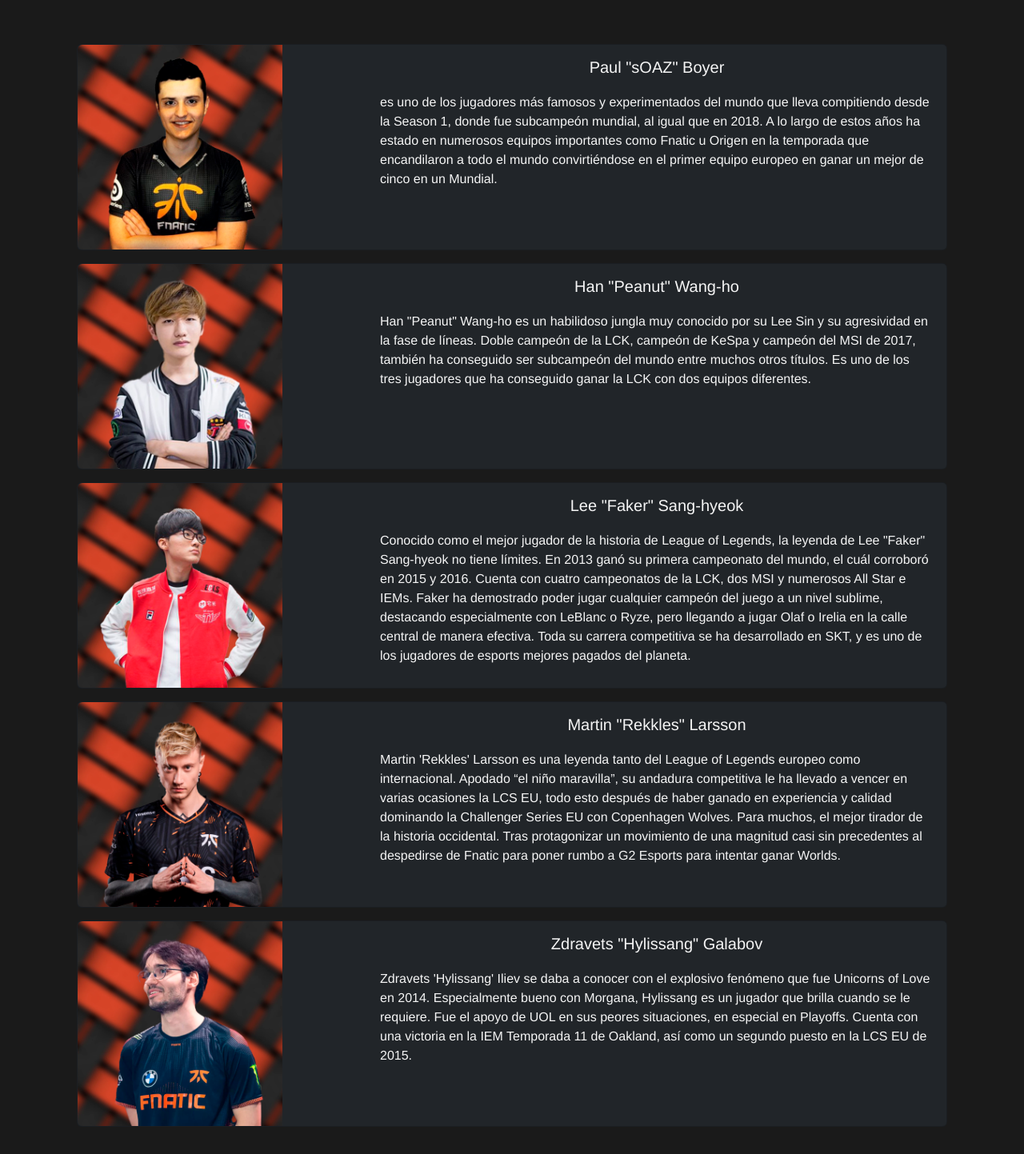
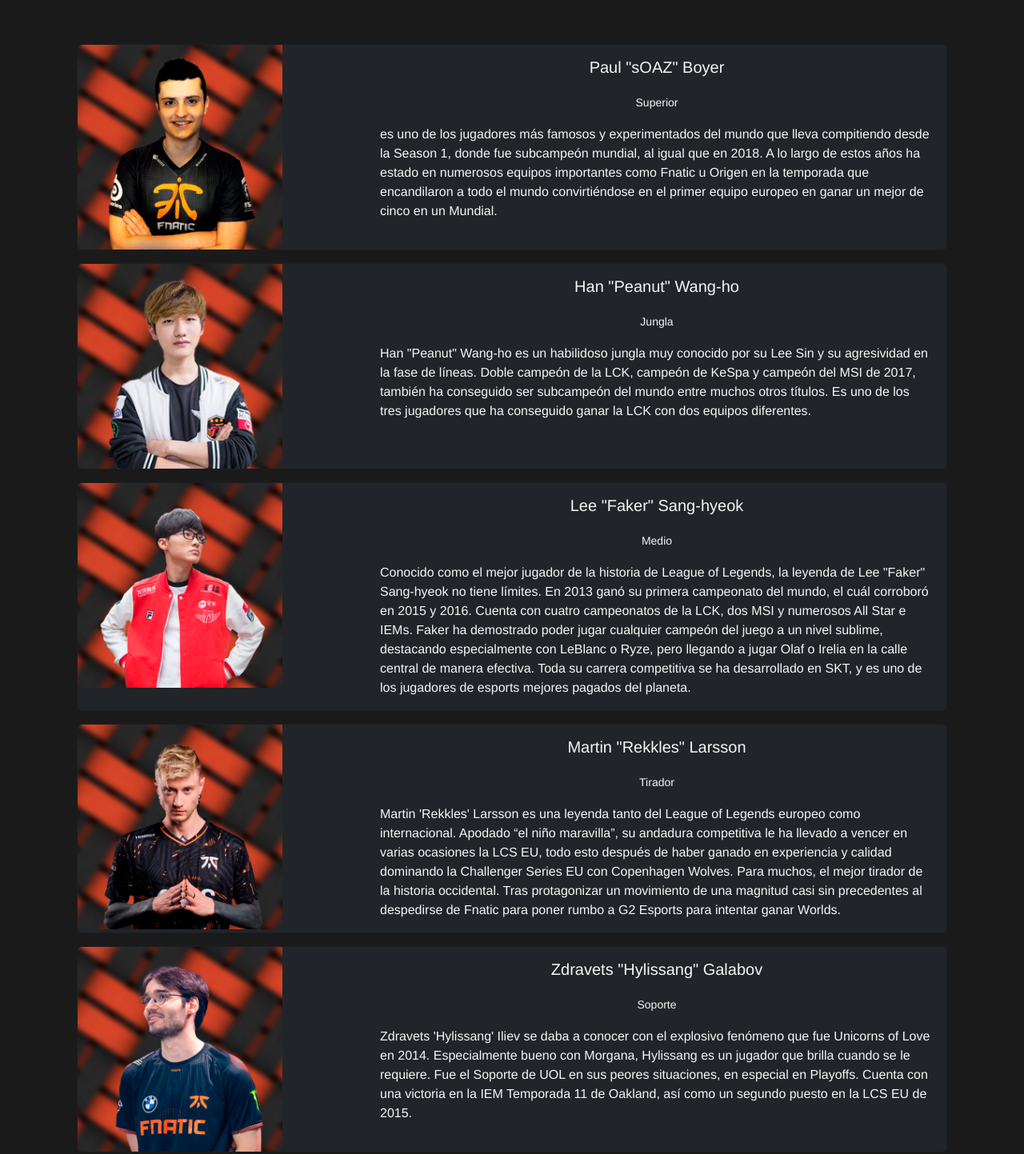
Before and after one commit to GastonSaucedo/PreEntrega3-GastonSaucedo, a website: page equipos/lolteam.html in a window 1280 px wide. Shown: the part 320-1763 px from the top of the page at 80% size. Drawn offline with nearby package versions, Linux system fonts and the light colour scheme.

Commit message:
arreglos en descripción

```diff
--- a/equipos/lolteam.html
+++ b/equipos/lolteam.html
@@ -4,7 +4,7 @@
 <head>
   <meta charset="UTF-8">
   <meta name="viewport" content="width=device-width, initial-scale=1.0">
-  <title>Privilege Gaming</title>
+  <title>Privilege Gaming | LoL</title>
   <link rel="icon" href="./media/logo_pagina.png">
 
 
@@ -75,6 +75,7 @@
       <div class="col-md-8">
         <div class="card-body">
           <h5 class="card-title text-center">Paul "sOAZ" Boyer</h5>
+          <p class="card-text text-center"><small>Superior</small>
           <p class="card-text">es uno de los jugadores más famosos y experimentados del mundo que lleva compitiendo
             desde la Season 1, donde fue subcampeón mundial, al igual que en 2018. A lo largo de estos años ha estado en
             numerosos equipos importantes como Fnatic u Origen en la temporada que encandilaron a todo el mundo
@@ -93,6 +94,7 @@
       <div class="col-md-8">
         <div class="card-body">
           <h5 class="card-title text-center">Han "Peanut" Wang-ho</h5>
+          <p class="card-text text-center"><small>Jungla</small>
           <p class="card-text">Han "Peanut" Wang-ho es un habilidoso jungla muy conocido por su Lee Sin y su agresividad
             en la fase de líneas. Doble campeón de la LCK, campeón de KeSpa y campeón del MSI de 2017, también ha
             conseguido ser subcampeón del mundo entre muchos otros títulos. Es uno de los tres jugadores que ha
@@ -111,6 +113,7 @@
       <div class="col-md-8">
         <div class="card-body">
           <h5 class="card-title text-center">Lee "Faker" Sang-hyeok</h5>
+          <p class="card-text text-center"><small>Medio</small>
           <p class="card-text">Conocido como el mejor jugador de la historia de League of Legends, la leyenda de Lee
             "Faker" Sang-hyeok no tiene límites. En 2013 ganó su primera campeonato del mundo, el cuál corroboró en 2015
             y 2016. Cuenta con cuatro campeonatos de la LCK, dos MSI y numerosos All Star e IEMs. Faker ha demostrado
@@ -131,6 +134,7 @@
       <div class="col-md-8">
         <div class="card-body">
           <h5 class="card-title text-center">Martin "Rekkles" Larsson</h5>
+          <p class="card-text text-center"><small>Tirador</small>
           <p class="card-text">Martin 'Rekkles' Larsson es una leyenda tanto del League of Legends europeo como
             internacional. Apodado “el niño maravilla”, su andadura competitiva le ha llevado a vencer en varias
             ocasiones la LCS EU, todo esto después de haber ganado en experiencia y calidad dominando la Challenger
@@ -151,9 +155,10 @@
       <div class="col-md-8">
         <div class="card-body">
           <h5 class="card-title text-center">Zdravets "Hylissang" Galabov</h5>
+          <p class="card-text text-center"><small>Soporte</small>
           <p class="card-text">Zdravets 'Hylissang' Iliev se daba a conocer con el explosivo fenómeno que fue Unicorns
             of Love en 2014. Especialmente bueno con Morgana, Hylissang es un jugador que brilla cuando se le requiere.
-            Fue el apoyo de UOL en sus peores situaciones, en especial en Playoffs. Cuenta con una victoria en la IEM
+            Fue el Soporte de UOL en sus peores situaciones, en especial en Playoffs. Cuenta con una victoria en la IEM
             Temporada 11 de Oakland, así como un segundo puesto en la LCS EU de 2015.</p>
         </div>
       </div>
```
Also changed, not shown: contacto.html (+2 -1 lines), equipos/csgoteam.html (+1 -1 lines), equipos/rlteam.html (+1 -1 lines), index.html (+10 -7 lines), tienda.html (+1 -1 lines).
